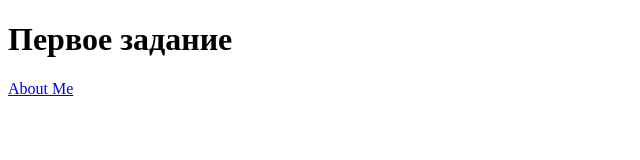
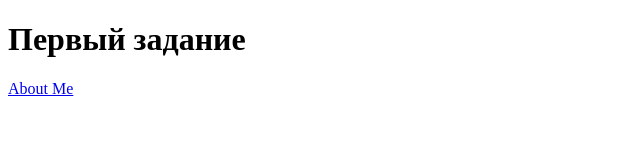
Before and after one commit to MedvedyevSerhij/HW, a plain HTML site: page index.html in a window 1280 px wide. Shown: the full height of the page, 0-640 px from the left. Drawn offline with Linux system fonts and the light colour scheme.

Commit message:
changed word Первое to Первый

```diff
--- a/index.html
+++ b/index.html
@@ -5,7 +5,7 @@
     <title>Title</title>
 </head>
 <body>
-    <h1>Первое задание</h1>
+    <h1>Первый задание</h1>
     <a href="aboutme.html">About Me</a>
 </body>
 </html>
```
